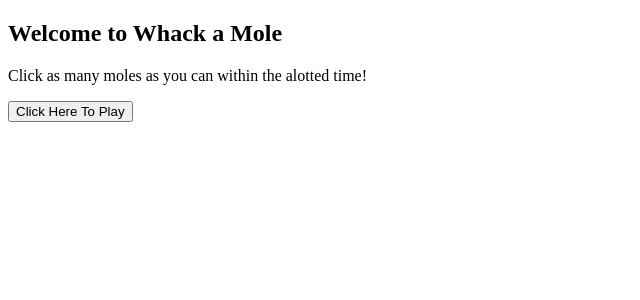
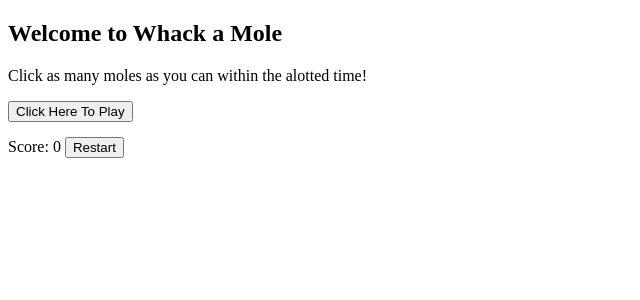
Before and after one commit to ahunt5/whack-a-mole, a React (Vite) app: page / in a window 1280 px wide. Shown: the top 300 px of the page, without its empty margins (0-640 px from the left). Built offline with nearby package versions, Linux system fonts and the light colour scheme.

Commit message:
add score & restart button to page

```diff
--- a/src/App.jsx
+++ b/src/App.jsx
@@ -1,8 +1,10 @@
-import Welcome from "./Welcome";
+import Welcome from "./welcome/Welcome";
+import PlayGame from "./game/PlayGame";
 export default function App() {
   return (
     <>
       <Welcome />
+      <PlayGame />
     </>
   );
 }
--- /dev/null
+++ b/src/game/PlayGame.jsx
@@ -0,0 +1,19 @@
+// upon clicking button, hides welcome UI
+/*
+displays game UI
+  -current score
+  -restart
+  -set amount of holes (9) with a mole in only one of the holes
+*/
+import "../index.css";
+import "./game.css";
+export default function PlayGame() {
+  return (
+    <section className="game">
+      <span>
+        <p className="score-restart">Score: 0</p>{" "}
+        <button className="score-restart">Restart</button>
+      </span>
+    </section>
+  );
+}
--- /dev/null
+++ b/src/game/game.css
@@ -0,0 +1,3 @@
+.score-restart {
+  display: inline-block;
+}
--- a/src/index.css
+++ b/src/index.css
@@ -1,4 +1,3 @@
-
 .hole {
   background: url("/hole.png") no-repeat center/contain;
 }
```
Also changed, not shown: src/welcome/Welcome.jsx (renamed from src/Welcome.jsx).
